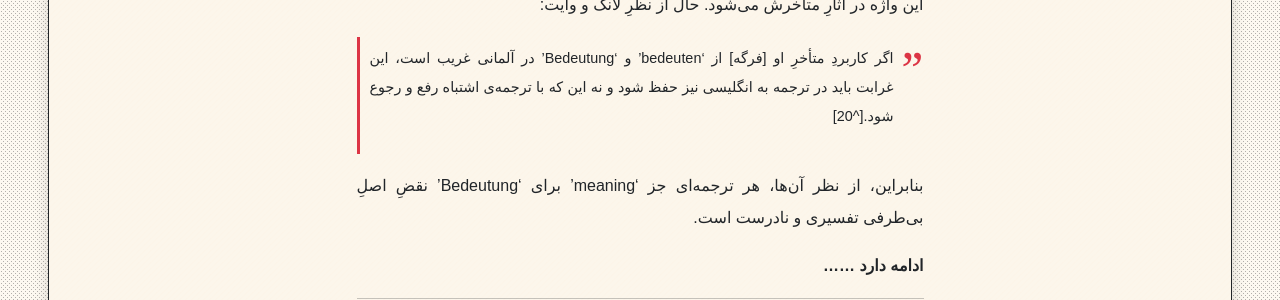
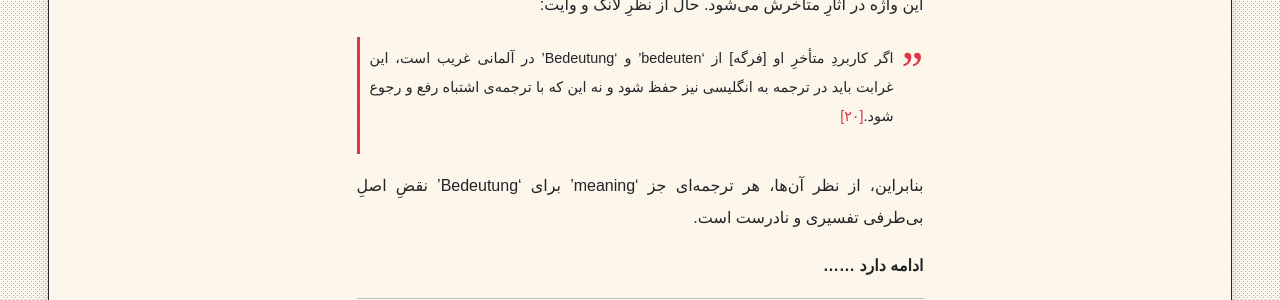
Before and after one commit to phicudemy/phicudemy.github.io, a Jekyll site: the page built from _posts/2024-06-22-fregebedeutung1.md, in a window 1280 px wide and 900 px high, scrolled down 5186 px. Shown: the part 210-510 px from the top of the window. Built offline with Jekyll 4.4.1, drawn with Linux system fonts in a browser that asks for light colours; some web fonts are replaced.

Commit message:
TinaCMS content update

```diff
--- a/_posts/2024-06-22-fregebedeutung1.md
+++ b/_posts/2024-06-22-fregebedeutung1.md
@@ -56,7 +56,7 @@ tags:
 
 دلیل سوم اما کاربستی است از اصل «بی‌طرفی تفسیری» که در بحث‌شان با بل آن را به شکلی که در ابتدای این یادداشت نقل شد صورت‌بندی می‌کنند. از نظرِ آن‌ها، در صلاحیتِ مترجم نیست که با انتخابِ معادلی خاص در زبانِ انگلیسی از میانِ تفسیرهای مختلف از Bedeutung یکی را بر خواننده‌ی انگلیسی زبان تحمیل کند. قضاوت درباره‌ی منظور فرگه از تمایزِ میانِ Sinn و Bedeutung باید برعهده‌ی خواننده گذاشته شود. درست است که، همان‌طور که در بالا دیدیم، استفاده از معادل استاندارد و طبیعی ‘meaning’ به نتایجی غریب می‌انجامد اما، این غرابتی است که خواننده‌ی آلمانی فرگه هم در خواندنِ آثار او با آن مواجه می‌شود. فرگه هیچ کجا نه تلویحاً و نه تصریحاً توضیح نمی‌دهد که کاربردِ متأخرش از  ‘Bedeutung’ متفاوت است از معنای رایج آن. او از قضا این واژه را در آثارِ متأخرش به‌گونه‌ای به کار می‌برد که گویی دارد اصطلاحی عادی و روزمره را در معنای معمول‌اش به کار می‌برد. تنها با توجه به نتایجِ غریبِ آرای فرگه است که خواننده‌ی آلمانی می‌فهمد که او نمی‌تواند آن را در معنایی عادی به کار برده باشد و باید معنایی فنی از آن اصطلاح کرده باشد و لذا دست‌به کار فهمِ منظورِ فرگه از این واژه در آثارِ متأخرش می‌شود. حال از نظرِ لانگ و وایت:
 
-> اگر کاربردِ متأخرِ او [فرگه] از ‘bedeuten’‌ و ‘Bedeutung’ در آلمانی غریب است، این غرابت باید در ترجمه به انگلیسی نیز حفظ شود و نه این که با ترجمه‌ی اشتباه رفع و رجوع شود.[^20]
+> اگر کاربردِ متأخرِ او [فرگه] از ‘bedeuten’‌ و ‘Bedeutung’ در آلمانی غریب است، این غرابت باید در ترجمه به انگلیسی نیز حفظ شود و نه این که با ترجمه‌ی اشتباه رفع و رجوع شود.[\[۲۰\]](#fn-20){:.fnref #fnref-20}
 
 بنابراین، از نظر آن‌‌ها، هر ترجمه‌ای جز ‘meaning’ برای ‘Bedeutung’ نقضِ اصلِ بی‌طرفی تفسیری و نادرست است.
 
```
